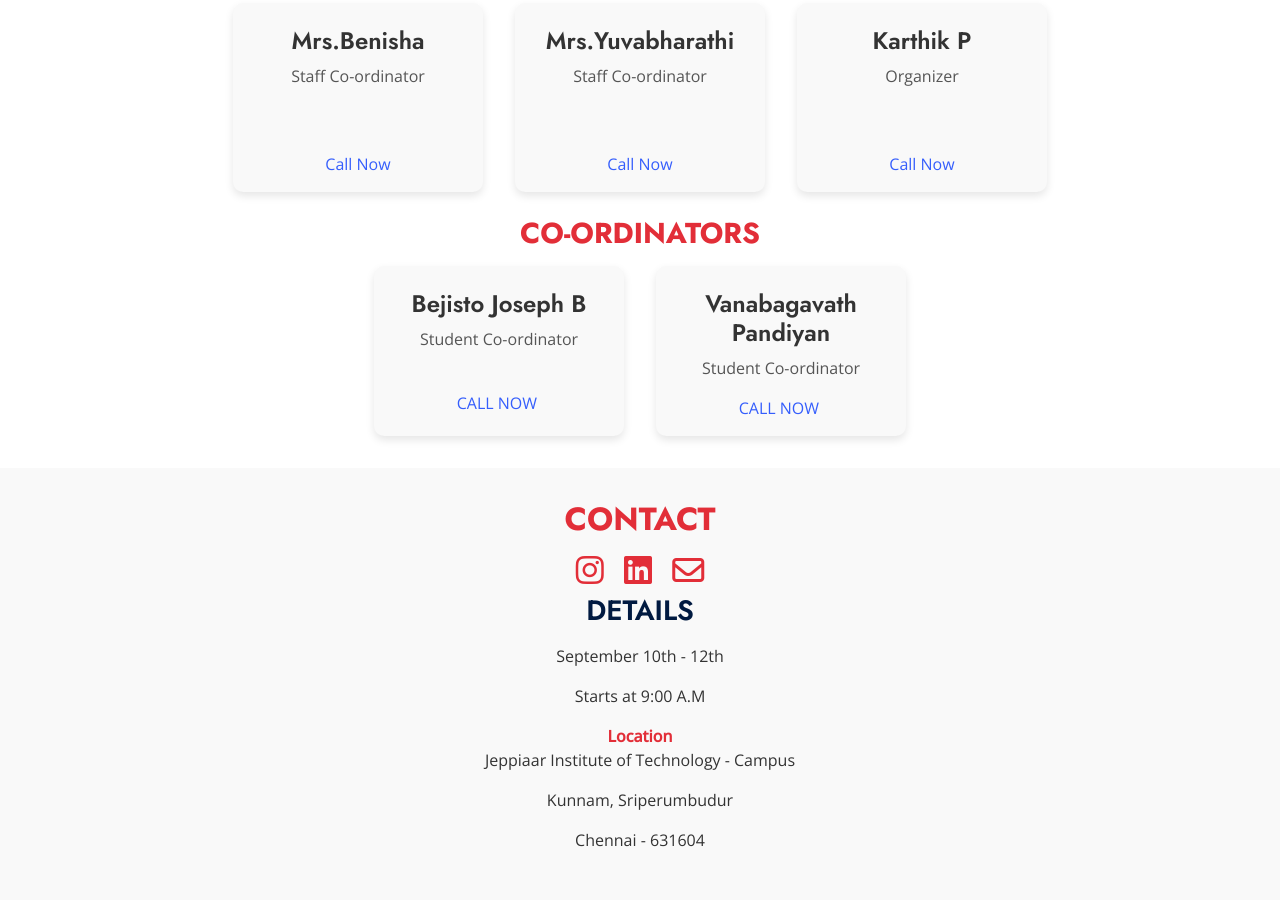
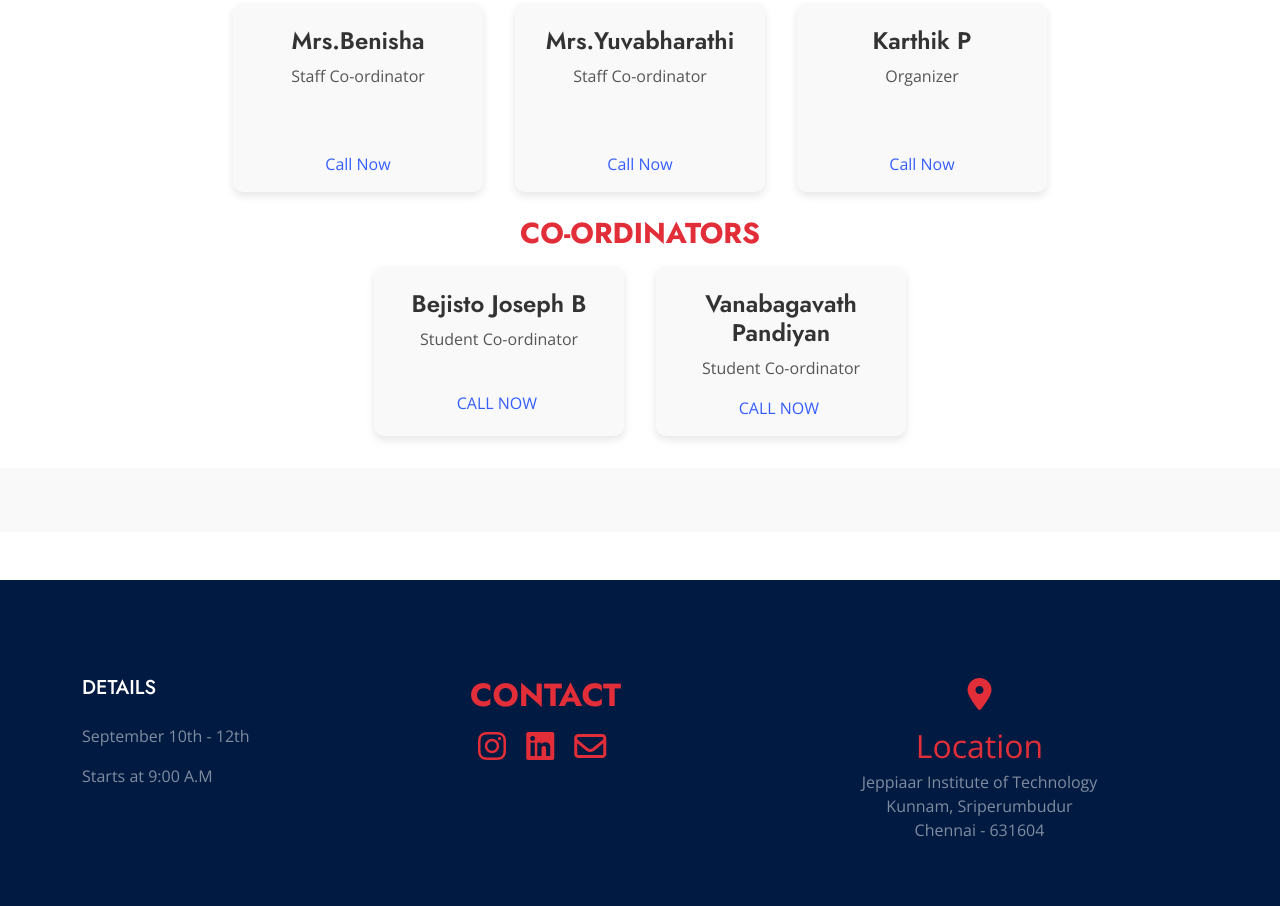
Before and after one commit to kovendhan5/IEEE2, a plain HTML site: page TechX/index.html in a window 1280 px wide. Shown: the part 3013-3919 px from the top of the page. Drawn offline with nearby package versions, Linux system fonts and the light colour scheme; a script that the page names is missing.

Commit message:
ko commit

```diff
--- a/TechX/index.html
+++ b/TechX/index.html
@@ -5,35 +5,25 @@
     <meta charset="utf-8" />
     <title>TechX JIT MADRAS</title>
     <meta content="width=device-width, initial-scale=1.0" name="viewport" />
-    <meta
-      content="TechX Tunisia Section, ieee enis, Computer Society, CS ENIS SBC, TechX CS, TechX ENIS, TechX, IEEE CS event, UI/UX hackathon"
-      name="keywords"
-    />
-    <meta
-      content="TechX: IEEE CS event showcasing new tech with demos, talks, and expert interactions. Emphasizes leadership and interview prep for students and young pros."
-      name="description"
-    />
+    <meta name="keywords" content="TechX, IEEE CS event, technology, innovation, students" />
+    <meta name="description" content="TechX: IEEE CS event showcasing new tech with demos, talks, and expert interactions." />
+
 
     <!-- Favicon -->
     <link href="img/Favicon.png" rel="icon" />
 
+
+
     <!-- Google Web Fonts -->
     <link rel="preconnect" href="https://fonts.googleapis.com" />
     <link rel="preconnect" href="https://fonts.gstatic.com" crossorigin />
-    <link
-      href="https://fonts.googleapis.com/css2?family=Jost:wght@500;600;700&family=Open+Sans:wght@400;500&display=swap"
-      rel="stylesheet"
-    />
+    <link href="https://fonts.googleapis.com/css2?family=Jost:wght@500;600;700&family=Open+Sans:wght@400;500&display=swap" rel="stylesheet" />
 
     <!-- Icon Font Stylesheet -->
-    <link
-      href="https://cdnjs.cloudflare.com/ajax/libs/font-awesome/5.10.0/css/all.min.css"
-      rel="stylesheet"
-    />
-    <link
-      href="https://cdn.jsdelivr.net/npm/bootstrap-icons@1.4.1/font/bootstrap-icons.css"
-      rel="stylesheet"
-    />
+    <link href="https://cdnjs.cloudflare.com/ajax/libs/font-awesome/5.10.0/css/all.min.css" rel="stylesheet" />
+    <link href="https://cdn.jsdelivr.net/npm/bootstrap-icons@1.4.1/font/bootstrap-icons.css" rel="stylesheet" />
+
+
     <script src="https://kit.fontawesome.com/5aec6573df.js" crossorigin="anonymous"></script>
     <link rel="preconnect" href="https://fonts.googleapis.com">
     <link rel="preconnect" href="https://fonts.gstatic.com" crossorigin>
@@ -724,23 +714,47 @@
   </section>
 
   <section id="Contact">
-      <h2 class="headingContact" id="contact">CONTACT</h2>
-      <div>
+
+
+
+  </section>
+    <!-- Footer End -->
+
+
+    <!-- Footer Start -->
+    <div class="container-fluid bg-dark text-white-50 footer pt-5 mt-5 wow fadeIn" data-wow-delay="0.1s">
+      <div class="container py-5">
+        <div class="row g-5">
+          <div class="col-lg-3 col-md-6">
+            <h5 class="text-white mb-4">DETAILS</h5>
+          <p>September 10th - 12th</p>
+          <p>Starts at 9:00 A.M</p>
+          </div>
+          <div class="col-lg-1 col-md-2"></div>
+
+          <div class="col-lg-3 col-md-6">
+            <h2 class="headingContact" id="contact">CONTACT</h2>
+
+
           <a href="https://www.instagram.com/jit_ieee_sb?igsh=MWRyNXl2M29ma3dqbQ=="><i class="icons fa-brands fa-instagram"></i></a>
           <a href="https://www.linkedin.com/in/jit-ieee-student-branch-01b6111b6?utm_source=share&utm_campaign=share_via&utm_content=profile&utm_medium=ios_app"><i class="icons fa-brands fa-linkedin"></i></a>
           <a href="mailto:karthikpalanipk@gmail.com"><i class="icons fa-regular fa-envelope"></i></a>
       </div>
-      <h3>DETAILS</h3>
-      <div class="details">
-          <p>September 10th - 12th</p>
-          <p>Starts at 9:00 A.M</p>
-          <a href="https://www.google.com/maps/place/Jeppiaar+Institute+Of+Technology/@12.889614,79.8745376,17z/data=!3m1!4b1!4m6!3m5!1s0x3a52edd2f17dca51:0x1825c97e3f212814!8m2!3d12.889614!4d79.8745376!16s%2Fm%2F0zwk2sg">Location <span class="material-symbols-outlined"></span></a>
-          <p>Jeppiaar Institute of Technology - Campus</p>
-          <p>Kunnam, Sriperumbudur</p>
-          <p>Chennai - 631604</p>
+      <div class="col-lg-1 col-md-2"></div>
+      <div class="col-lg-3 col-md-6" style="text-align: center;">
+        <h2 class="headingContact"><i class="fa-solid fa-location-dot"></i></h2>
+        <a href="https://www.google.com/maps/place/Jeppiaar+Institute+Of+Technology/@12.889614,79.8745376,17z/data=!3m1!4b1!4m6!3m5!1s0x3a52edd2f17dca51:0x1825c97e3f212814!8m2!3d12.889614!4d79.8745376!16s%2Fm%2F0zwk2sg" class="headingContact">Location <span class="material-symbols-outlined"></span></a>
+      <p>Jeppiaar Institute of Technology
+      <br>Kunnam, Sriperumbudur<br>
+          Chennai - 631604</p>
       </div>
-  </section>
+
+        </div>
+      </div>
+    </div>
     <!-- Footer End -->
+
+
 
     <!-- Back to Top -->
     <a
```
